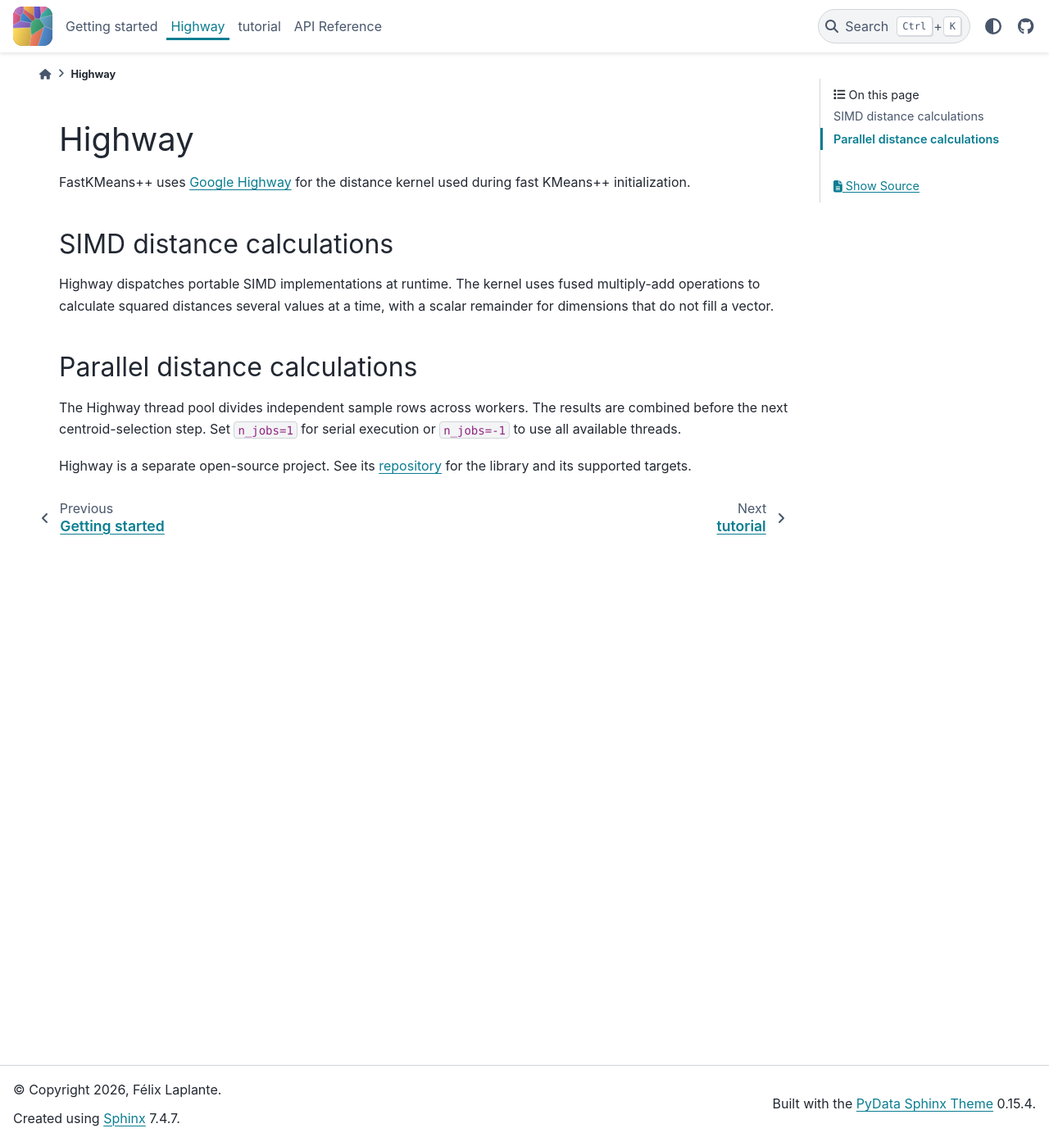
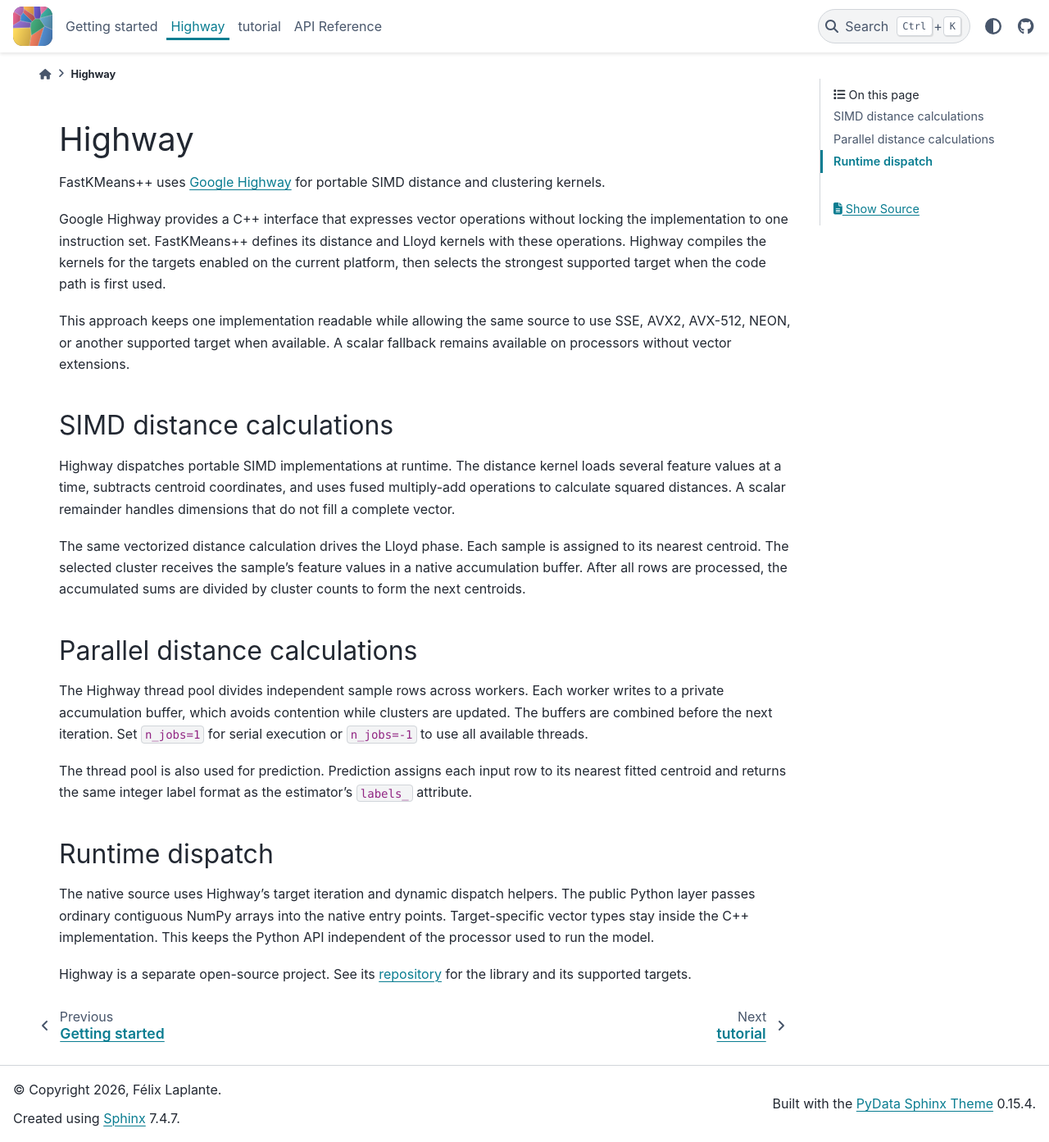
Before and after one commit to felixlaplante0/fastkmeanspp, a Sphinx documentation site: the page built from docs/source/highway.rst, in a window 1280 px wide and 1393 px high. Shown: the whole window at 82% size. Built offline with Sphinx 7.4.7 and the PyData theme 0.15.4, drawn with Linux system fonts in a browser that asks for light colours.

Commit message:
feat: move clustering to Highway

```diff
--- a/docs/source/highway.rst
+++ b/docs/source/highway.rst
@@ -2,22 +2,50 @@
 =======
 
 FastKMeans++ uses `Google Highway <https://github.com/google/highway>`__ for
-the distance kernel used during fast KMeans++ initialization.
+portable SIMD distance and clustering kernels.
+
+Google Highway provides a C++ interface that expresses vector operations without
+locking the implementation to one instruction set. FastKMeans++ defines its
+distance and Lloyd kernels with these operations. Highway compiles the kernels
+for the targets enabled on the current platform, then selects the strongest
+supported target when the code path is first used.
+
+This approach keeps one implementation readable while allowing the same source
+to use SSE, AVX2, AVX-512, NEON, or another supported target when available. A
+scalar fallback remains available on processors without vector extensions.
 
 SIMD distance calculations
 --------------------------
 
-Highway dispatches portable SIMD implementations at runtime. The kernel uses
-fused multiply-add operations to calculate squared distances several values at
-a time, with a scalar remainder for dimensions that do not fill a vector.
+Highway dispatches portable SIMD implementations at runtime. The distance
+kernel loads several feature values at a time, subtracts centroid coordinates,
+and uses fused multiply-add operations to calculate squared distances. A scalar
+remainder handles dimensions that do not fill a complete vector.
+
+The same vectorized distance calculation drives the Lloyd phase. Each sample is
+assigned to its nearest centroid. The selected cluster receives the sample's
+feature values in a native accumulation buffer. After all rows are processed,
+the accumulated sums are divided by cluster counts to form the next centroids.
 
 Parallel distance calculations
 ------------------------------
 
-The Highway thread pool divides independent sample rows across workers. The
-results are combined before the next centroid-selection step. Set
-``n_jobs=1`` for serial execution or ``n_jobs=-1`` to use all available
-threads.
+The Highway thread pool divides independent sample rows across workers. Each
+worker writes to a private accumulation buffer, which avoids contention while
+clusters are updated. The buffers are combined before the next iteration. Set
+``n_jobs=1`` for serial execution or ``n_jobs=-1`` to use all available threads.
+
+The thread pool is also used for prediction. Prediction assigns each input row
+to its nearest fitted centroid and returns the same integer label format as the
+estimator's ``labels_`` attribute.
+
+Runtime dispatch
+----------------
+
+The native source uses Highway's target iteration and dynamic dispatch helpers.
+The public Python layer passes ordinary contiguous NumPy arrays into the native
+entry points. Target-specific vector types stay inside the C++ implementation.
+This keeps the Python API independent of the processor used to run the model.
 
 Highway is a separate open-source project. See its
 `repository <https://github.com/google/highway>`__ for the library and its
--- a/docs/source/index.rst
+++ b/docs/source/index.rst
@@ -8,7 +8,7 @@
      <p class="eyebrow">K-MEANS++, BUILT FOR SPEED</p>
      <h1>Fast KMeans++ initialization.</h1>
      <p class="hero-copy">FastKMeans++ combines Highway SIMD distance kernels,
-     parallel initialization, and FAISS clustering behind a scikit-learn-compatible API.</p>
+     parallel initialization, and Highway clustering behind a scikit-learn-compatible API.</p>
      <div class="hero-actions">
        <a class="primary" href="getting-started.html">Get started</a>
        <a class="secondary" href="tutorial.html">See the tutorial</a>
@@ -32,7 +32,7 @@
 KMeans++ initialization repeatedly computes distances between every sample and a
 small set of candidate centroids. FastKMeans++ moves this work into a
 Highway-powered native kernel, using fused SIMD operations and parallel row
-processing before handing the initialized centroids to FAISS.
+processing before running the Highway Lloyd updates.
 
 .. grid:: 1 2 2 3
    :gutter: 3
--- a/fastkmeanspp/__init__.py
+++ b/fastkmeanspp/__init__.py
@@ -1,4 +1,4 @@
-"""Fast K-means++ clustering using FAISS."""
+"""Fast K-means++ clustering using Highway."""
 
 from ._base import KMeans
 
--- a/pyproject.toml
+++ b/pyproject.toml
@@ -5,7 +5,7 @@
 urls = { "Source" = "https://github.com/felixlaplante0/fastkmeanspp", "Documentation" = "https://fastkmeanspp.readthedocs.io/en/latest/" }
 authors = [{ name = "Félix Laplante" }]
 requires-python = ">=3.11"
-dependencies = ["numpy", "scikit-learn", "faiss-cpu"]
+dependencies = ["numpy", "scikit-learn"]
 dynamic = ["version"]
 classifiers = [
     "Programming Language :: Python :: 3",
```
Also changed, not shown: README.md (+24 -8 lines), 5 other files.
